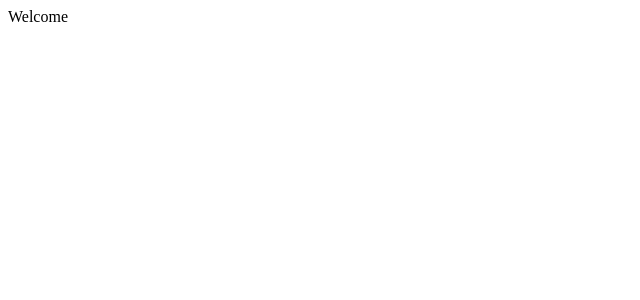
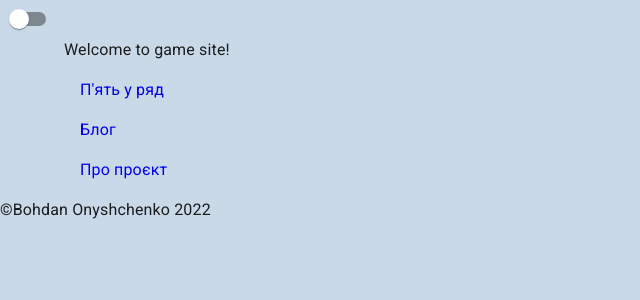
Before and after one commit to SeaLionJS/GameNextJS, a Next.js app: page / in a window 1280 px wide. Shown: the top 300 px of the page, without its empty margins (0-640 px from the left). Built offline with nearby package versions, Linux system fonts and the light colour scheme.

Commit message:
new pages, routing, dark mode

```diff
--- /dev/null
+++ b/components/MainLayout.js
@@ -0,0 +1,75 @@
+import {
+  Typography,
+  Container,
+  ThemeProvider,
+  CssBaseline,
+} from "@mui/material";
+
+import ImageIcon from "@mui/icons-material/Image";
+import NextLink from "next/link";
+import Head from "next/head";
+import { createTheme } from "@mui/material";
+import { useState } from "react";
+import { Switch } from "@mui/material";
+
+import { useRouter } from "next/router";
+
+const light = createTheme({
+  palette: {
+    mode: "light",
+    type: "light",
+    primary: {
+      main: "#3f51b5",
+    },
+    secondary: {
+      main: "#f50057",
+    },
+    background: {
+      default: "#c9d9e8",
+      paper: "#f1eee6",
+    },
+  },
+});
+
+const dark = createTheme({
+  palette: {
+    mode: "dark",
+  },
+});
+
+export default function MainLayout({ children, title, description }) {
+  const [selectedTheme, setSelectedTheme] = useState("light");
+
+  const toggleTheme = () => {
+    setSelectedTheme(selectedTheme === "light" ? "dark" : "light");
+  };
+
+  const router = useRouter();
+
+  return (
+    <>
+      <Head>
+        <title>{title ? `${title}` : "Game portal"}</title>
+        {description && <meta name="description" content={description} />}
+      </Head>
+      <ThemeProvider theme={selectedTheme === "light" ? light : dark}>
+        <CssBaseline />
+        <Switch
+          checked={selectedTheme === "dark"}
+          onChange={toggleTheme}
+        ></Switch>
+        <Container>{children}</Container>
+        <footer>
+          {router.pathname !== "/" ? (
+            <NextLink href="/">
+              <a href="/">Повернутися</a>
+            </NextLink>
+          ) : (
+            ""
+          )}
+          <Typography>©Bohdan Onyshchenko 2022</Typography>
+        </footer>
+      </ThemeProvider>
+    </>
+  );
+}
--- a/package.json
+++ b/package.json
@@ -13,6 +13,10 @@
   "author": "Bohdan",
   "license": "ISC",
   "dependencies": {
+    "@emotion/react": "^11.9.0",
+    "@emotion/styled": "^11.8.1",
+    "@mui/icons-material": "^5.8.0",
+    "@mui/material": "^5.8.1",
     "next": "^12.1.6",
     "react": "^18.1.0",
     "react-dom": "^18.1.0"
--- /dev/null
+++ b/pages/_app.js
@@ -0,0 +1,20 @@
+import "../styles/global.css";
+
+function App({ Component, pageProps }) {
+  //console.log("App is running");
+  return <Component {...pageProps} />;
+}
+
+// Only uncomment this method if you have blocking data requirements for
+// every single page in your application. This disables the ability to
+// perform automatic static optimization, causing every page in your app to
+// be server-side rendered.
+//
+// MyApp.getInitialProps = async (appContext) => {
+//   // calls page's `getInitialProps` and fills `appProps.pageProps`
+//   const appProps = await App.getInitialProps(appContext);
+//
+//   return { ...appProps }
+// }
+
+export default App;
--- /dev/null
+++ b/pages/_document.js
@@ -0,0 +1,30 @@
+import React from "react";
+import Document, { Head, Html, Main, NextScript } from "next/document";
+
+export default class MyDocument extends Document {
+  render() {
+    return (
+      <Html lang="en">
+        <Head>
+          <link
+            rel="stylesheet"
+            href="https://fonts.googleapis.com/css?family=Roboto:300,400,500,700&display=swap"
+          />
+        </Head>
+        <body>
+          <Main />
+          <NextScript />
+        </body>
+      </Html>
+    );
+  }
+}
+
+MyDocument.getInitialProps = async (ctx) => {
+  //console.log("_document ctx is", ctx);
+
+  const initialProps = await Document.getInitialProps(ctx);
+  return {
+    ...initialProps,
+  };
+};
--- a/pages/index.js
+++ b/pages/index.js
@@ -1,5 +1,25 @@
 import React from "react";
+import MainLayout from "../components/MainLayout";
+
+import NextLink from "next/link";
+
+import { List, ListItem } from "@mui/material";
 
 export default function Welcome() {
-  return <div>Welcome</div>;
+  return (
+    <MainLayout>
+      <div>Welcome to game site!</div>
+      <List sx={{ width: "100%", maxWidth: 200 }}>
+        <ListItem>
+          <NextLink href="/fiveinrow">П'ять у ряд</NextLink>
+        </ListItem>
+        <ListItem>
+          <NextLink href="/blog">Блог</NextLink>
+        </ListItem>
+        <ListItem>
+          <NextLink href="/about">Про проєкт</NextLink>
+        </ListItem>
+      </List>
+    </MainLayout>
+  );
 }
--- /dev/null
+++ b/styles/global.css
@@ -0,0 +1,3 @@
+a{
+    text-decoration: none;
+}
```
Also changed, not shown: pages/about.js (added, +10 -0 lines), pages/blog/index.js (added, +10 -0 lines), pages/fiveinrow.js (added, +10 -0 lines), public/logo.svg (added), styles/classes.module.css (added), 1 other file (tests, documents, lock files or other folders).
